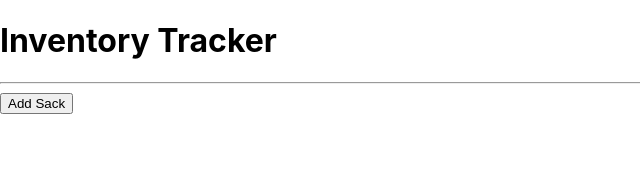
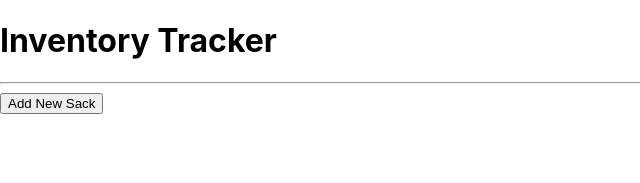
Before and after one commit to SaMajerus/Inventory-Trkr, a React (Create React App) app: page / in a window 1280 px wide. Shown: the top 183 px of the page, without its empty margins (0-640 px from the left). Built offline with nearby package versions, Linux system fonts and the light colour scheme.

Commit message:
Edits the text of both buttons

```diff
--- a/src/components/NewSackForm.js
+++ b/src/components/NewSackForm.js
@@ -20,7 +20,7 @@ function NewSackForm(props){
     <React.Fragment>
       <ReusableForm
         formSubmissionHandler={handleNewSackFormSubmission}
-        buttonText="Help!" />
+        buttonText="Add Sack" />
     </React.Fragment>
   );
 }
--- a/src/components/SackControl.js
+++ b/src/components/SackControl.js
@@ -114,7 +114,7 @@ class SackControl extends React.Component {
     } else {
       currentlyVisibleState = <SackList sackList={this.state.mainSackList} onSackSelection={this.handleChangingSelectedSack} />;
       // Because a User will actually be clicking on the sack in the Sack component, we will need to pass our new 'handleChangingSelectedSack' method as a Prop.
-      buttonText = "Add Sack";
+      buttonText = "Add New Sack";
     }
 
     return (
```
